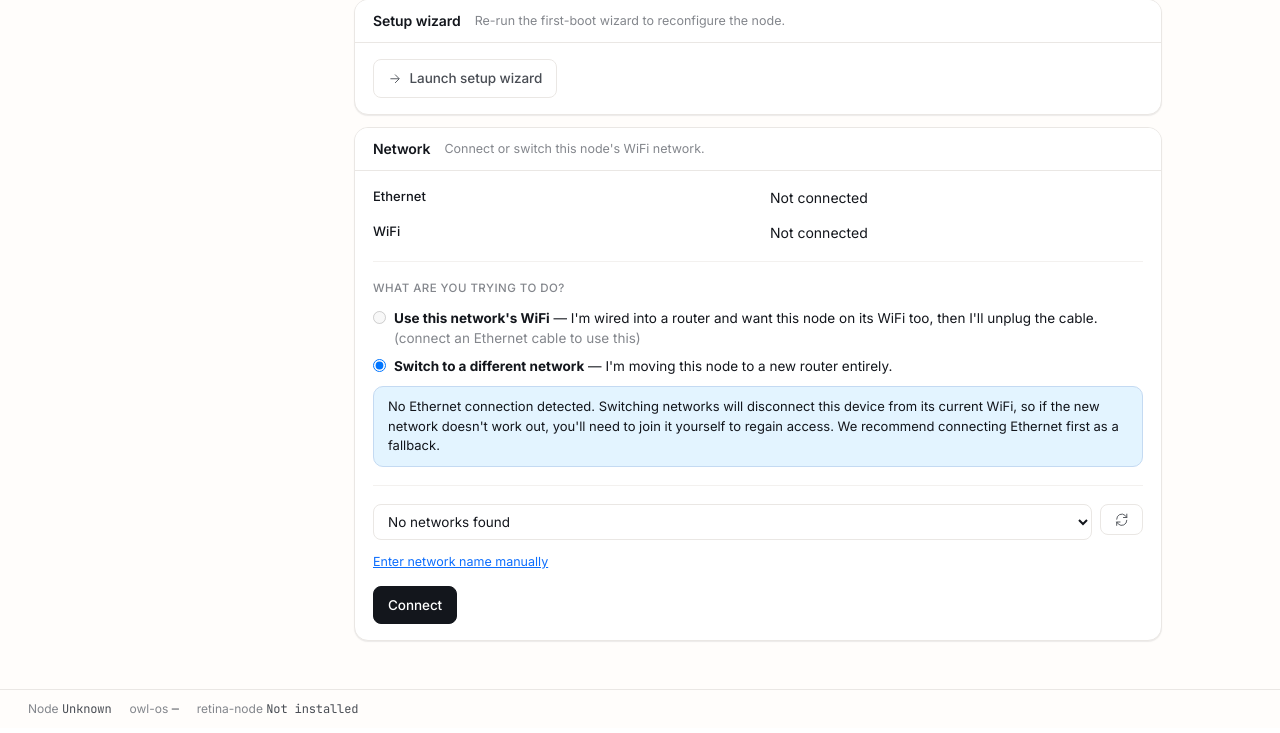
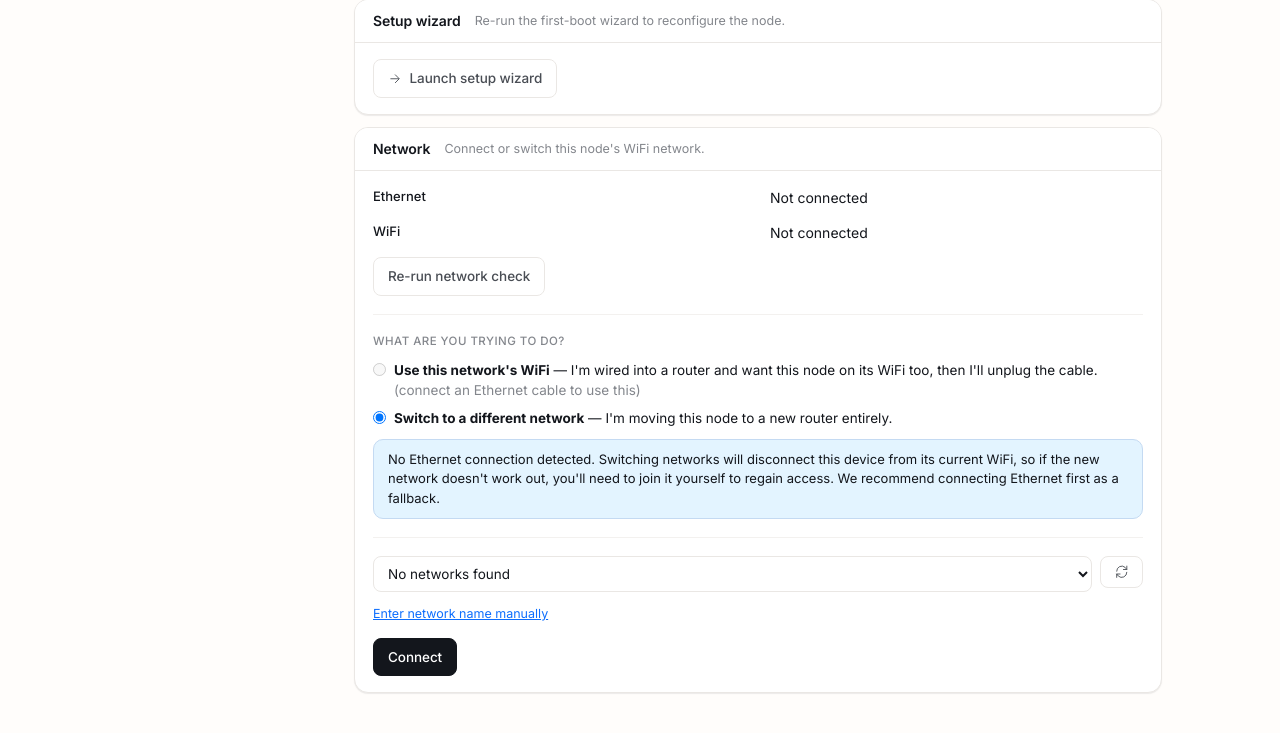
Before and after one commit to offworldlabs/retina-gui, a Flask app: page /config in a window 1280 px wide. Shown: the part 2445-3178 px from the top of the page. Run offline with Flask 3, Linux system fonts and the light colour scheme; data that the repository does not hold is empty; some libraries are stand-ins or nearby versions.

Commit message:
20260626 - Add re-run network check button to Network config

```diff
--- a/templates/config.html
+++ b/templates/config.html
@@ -371,6 +371,11 @@
                     <div id="netWifiStatus" class="desc">Checking…</div>
                 </div>
 
+                <div style="display:flex;align-items:center;gap:10px;margin-bottom:14px;">
+                    <button type="button" class="ds-btn ghost" id="netRecheckBtn">Re-run network check</button>
+                    <span class="spinner-border spinner-border-sm" id="netRecheckSpinner" style="display:none;width:.9em;height:.9em;border-width:1.5px;"></span>
+                </div>
+
                 <div class="divider"></div>
 
                 <div class="ds-label-micro" style="margin-bottom:10px;">What are you trying to do?</div>
@@ -537,6 +542,8 @@
     var modeDifferent = document.getElementById('netModeDifferent');
     var modeSameDisabledHint = document.getElementById('netModeSameDisabledHint');
     var mode2Warning = document.getElementById('netMode2Warning');
+    var recheckBtn = document.getElementById('netRecheckBtn');
+    var recheckSpinner = document.getElementById('netRecheckSpinner');
     var manualMode = false;
     var scanned = [];
     var pollTimer = null;
@@ -570,7 +577,7 @@
     }
 
     function loadStatus() {
-        fetch('/network/status').then(function(r) { return r.json(); }).then(function(d) {
+        return fetch('/network/status').then(function(r) { return r.json(); }).then(function(d) {
             ethStatus.textContent = d.ethernet_connected ? 'Connected' : 'Not connected';
             wifiStatus.textContent = d.wifi_connected ? ('Connected to ' + d.wifi_ssid) : 'Not connected';
             lastStatus = d;
@@ -583,6 +590,17 @@
 
     modeSame.addEventListener('change', refreshModeUI);
     modeDifferent.addEventListener('change', refreshModeUI);
+
+    recheckBtn.addEventListener('click', function() {
+        recheckBtn.disabled = true;
+        recheckSpinner.style.display = 'inline-block';
+        ethStatus.textContent = 'Checking…';
+        wifiStatus.textContent = 'Checking…';
+        loadStatus().finally(function() {
+            recheckBtn.disabled = false;
+            recheckSpinner.style.display = 'none';
+        });
+    });
 
     function updatePasswordVisibility() {
         if (manualMode) {
```
